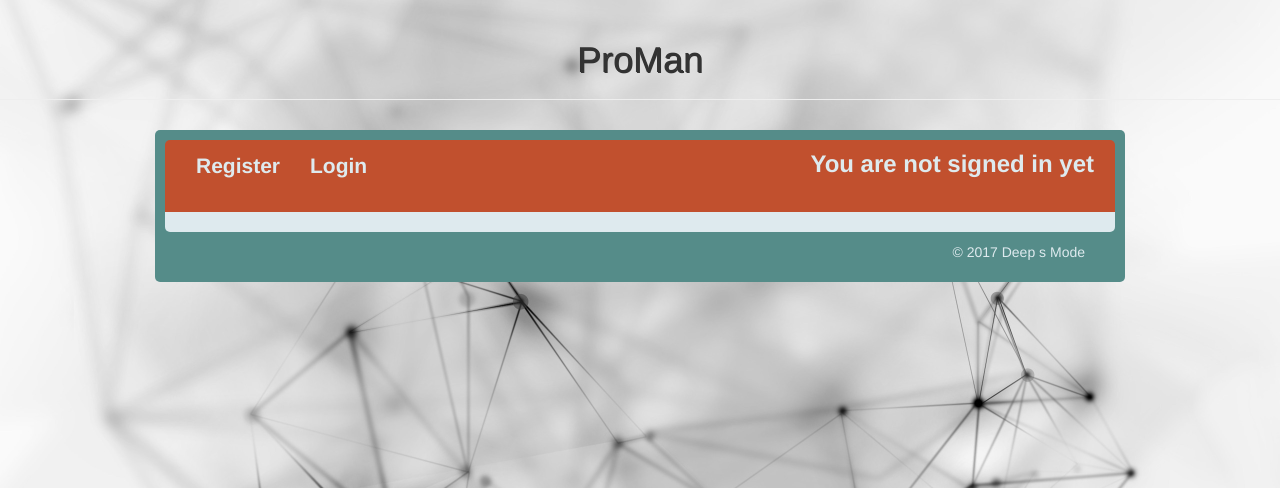
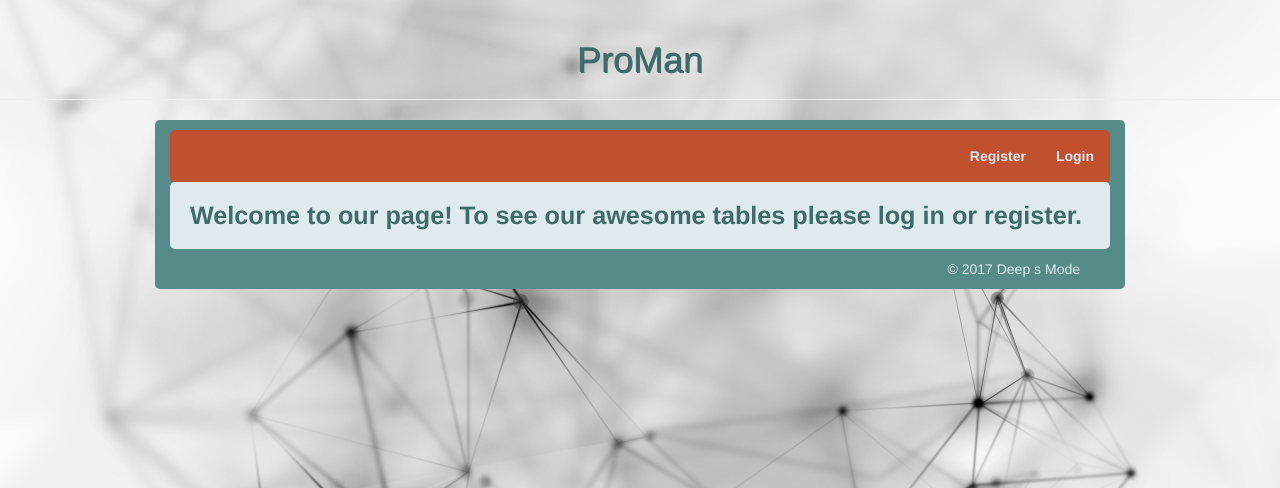
Before and after one commit to gerimage23/proman, a Flask app: page / in a window 1280 px wide. Shown: the top 488 px of the page. Run offline with Flask 2, Linux system fonts and the light colour scheme; some libraries are stand-ins or nearby versions.

Commit message:
Rounded corners and fixed element positions in css.

```diff
--- a/static/main.css
+++ b/static/main.css
@@ -5,16 +5,12 @@ body{
     background-size: 100%, 100%;
 }
 
-.nav.navbar-nav.pull-left{
-    color: black;
-    text-transform: capitalize;
-    display: inline-block;
-}
 
 li a{
     color: #deeaee;
     font-weight: 600;
     font-size: 150%;
+    text-align: center;
 }
 
 
@@ -26,15 +22,14 @@ h4{
     font-weight: 600;
 }
 
-.header {
+.navbar {
     background-color: #c1502e;
     border-top-left-radius: 5px;
     border-top-right-radius: 5px;
 }
 
 .container {
-    margin-top: 30px;
-    padding: 10px;
+    padding-top: 10px;
     background-color: #558C89;
     max-width: 970px;
     color: black;
@@ -53,8 +48,8 @@ h4{
     background-color:  #deeaee;
     margin-bottom: 30px;
     box-shadow: 10px, 10px;
+    border-bottom-right-radius: 5px;
     border-bottom-left-radius: 5px;
-    border-bottom-right-radius: 5px;
     }
 
 
@@ -67,13 +62,12 @@ h4{
     word-wrap: break-word;
     padding-right: 10%;
     padding-left: 1%;
-    border-bottom-left-radius: 5px;
-    border-bottom-right-radius: 5px;
+    border-radius: 5px;
 }
 
 .col-md-3{
     border: 1px solid grey;
-    border-radius: 20px;
+    border-radius: 10px;
     text-align: center;
     box-shadow: 3px 3px 1px #888888;
  }
@@ -89,7 +83,10 @@ h4{
     box-shadow: 2px 2px 0px #3f6c6b;
     cursor: pointer;
 }
-
+.board_title:hover {
+    box-shadow: none;
+    border-color: #deeaee;
+}
 .board_id {
     display: none;
 }
@@ -142,11 +139,16 @@ footer p{
     background-color: #c1502e;
     color: #3f6c6b;
     text-align: center;
-    border-radius: 25px;
+    border-radius: 10px;
     box-shadow: 10px, 10px;
     cursor: pointer;
     box-shadow: 0px 3px 2px #888888;
+    word-wrap: break-word;
     }
+.card:hover {
+    box-shadow: none;
+    border-color: #74AFAD;
+}
 
 .card_id {
     background-color: pink;
@@ -154,8 +156,7 @@ footer p{
 
 .card_title {
     font-size: 200%;
-        color: #deeaee;
-
+    color: #deeaee;
     border-radius: 5px;
     padding: 0px 5px;
 }
@@ -172,11 +173,26 @@ footer p{
     display: none;
 }
 
-.project-title {
-    float:right;
-    margin-right:20px;
-    margin-top: 10px;
+.navbar-right, .navbar-right a {
+
+    font-weight: 600;
+    font-size: 100%;
     color: #deeaee;
+    border-radius: 5px;
+}
+#username {
+    padding-top: 15px;
+    text-align: center;
+    padding-right: 10px;
+    padding-left: 10px;
+}
+#welcome-guest {
+    background-color: #deeaee;
+    color: #3f6c6b;
+    padding: 20px 20px;
+    font-size: 180%;
+    margin-top: -20px;
+    border-radius: 5px;
 }
 
 .detailed-board{
@@ -186,46 +202,38 @@ footer p{
     text-shadow: 2px, 2px, 4px, #b2c2bf;
     color: black, bold;
     background-color: #deeaee;
+    border-top-right-radius: 5px;
+    border-top-left-radius: 5px;
+    padding-bottom: 20px;
 }
 
 .detailed-board > div {
     display: inline-block;
-    margin: 10px;
 }
 #detailed-board-title {
     font-size: 300%;
-    float: left;
+    text-align: left;
     margin-left: 20px;
+    margin-top: 20px;
+    margin-bottom: 0px;
     color: #3f6c6b;
     text-shadow: 0.5px 0.5px #3f6c6b;
+    word-wrap: break-word;
 }
 #detailed-board-id, #detailed-board-state {
-    float: left;
-    margin-top: 20px;
-    margin-right: 10px;
-    color: #deeaee;
-    background-color: #c1502e;
-    padding: 0px 5px;
-    border-radius: 5px;
-}
-
-#back-to-root-toot, #create-new-board {
-    border-top-left-radius: 5px
-}
-
-#settings-button {
     display: none;
 }
 
-#back-to-root-toot:hover, #create-new-board:hover, #create-new-card:hover, #settings-button:hover {
-    border-top-left-radius: 5px;
-    border-top-right-radius: 5px;
+#back-to-root-toot:hover, #create-new-board:hover, #create-new-card:hover, .navbar-right a:hover{
+    border-radius: 5px;
     background-color: #deeaee;
     color: #3f6c6b;
 }
 
 .page-header.text-center {
     text-shadow: 1px 1px;
+    color: #3f6c6b;
+    font-weight: 900;
 }
 
 .panel-heading{
--- a/templates/index.html
+++ b/templates/index.html
@@ -8,9 +8,7 @@
         <link rel="stylesheet" type="text/css" href="https://maxcdn.bootstrapcdn.com/bootstrap/3.3.7/css/bootstrap.min.css">
         <link rel="stylesheet" type="text/css" href="{{url_for('static', filename='main.css')}}">
         <script src='https://code.jquery.com/jquery-3.1.1.min.js' defer></script>
-        <script src="https://code.jquery.com/ui/1.12.1/jquery-ui.min.js"
-			    integrity="sha256-VazP97ZCwtekAsvgPBSUwPFKdrwD3unUfSGVYrahUqU="
-			    crossorigin="anonymous" defer></script>
+        <script src="https://code.jquery.com/ui/1.12.1/jquery-ui.min.js" defer></script>
         <script src="{{url_for('static', filename='settings.js')}}" defer></script>
         <script src="{{url_for('static', filename='data_handler.js')}}" defer></script>
         <script src="{{url_for('static', filename='dom.js')}}" defer></script>
@@ -29,29 +27,30 @@
                   <li role="presentation"><a href="#"id="back-to-root-toot"> Home </a></li>
                   <li role="presentation"><a href="#"id="create-new-board"> Create new board</a></li>
                   <li role="presentation"><a href="#"id="create-new-card"> Add new card</a></li>
+                {% endif %}
+              </ul>
+              <ul class="nav navbar-nav navbar-right">
+                {% if username %}
+                  <li id="username">{{ 'You are not signed in yet' if username == undefined else 'Signed in as ' + username }}</li>
                   <li role="presentation"><a href="/logout" id="logout-user"> Logout</a></li>
                 {% else %}
                   <li role="presentation"><a href="/register" id="register-user"> Register</a></li>
                   <li role="presentation"><a href="/login" id="login-user"> Login</a></li>
                 {% endif %}
               </ul>
-              <ul class="nav navbar-nav navbar-right">
-                <h3 class="project-title">{{ 'You are not signed in yet' if username == undefined else 'Signed in as ' + username }}</h3>
-              </ul>
             </div>
           </nav>
         </div>
 
-        <!--<div class="jumbotron">
-          <h1>Jumbotron heading</h1>
-          <p class="lead">Cras justo odio, dapibus ac facilisis in, egestas eget quam. Fusce dapibus, tellus ac cursus commodo, tortor mauris condimentum nibh, ut fermentum massa justo sit amet risus.</p>
-          <p><a class="btn btn-lg btn-success" href="#" role="button">Sign up today</a></p>
-        </div>-->
         <div class="row detailed-board">
         </div>
         <div class="row marketing">
           <div class="col-sm-12" id="cards"></div>
+          {% if username %}
           <div class="col-sm-12" id="boards"></div>
+          {% else %}
+          <h3 id="welcome-guest">Welcome to our page! To see our awesome tables please log in or register.</h3>
+          {% endif %}
         </div>
 
         <footer class="footer">
```
